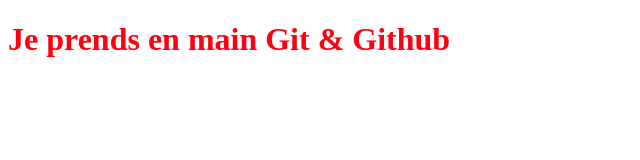
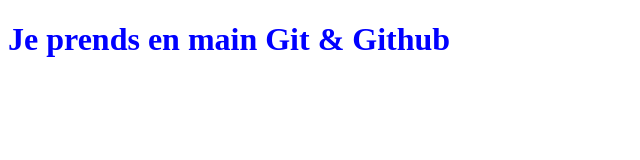
Before and after one commit to ElvysAlv/OpenclassroomsProjec, a plain HTML site: page index.html in a window 1280 px wide. Shown: the whole page, without its empty margins (0-640 px from the left). Drawn offline with Linux system fonts and the light colour scheme.

Commit message:
Ajout du cssmidifié

```diff
--- a/styles.css
+++ b/styles.css
@@ -1,3 +1,3 @@
 h1 {
-   color: rgb(255, 0, 17);
+   color: blue;
 }
```
